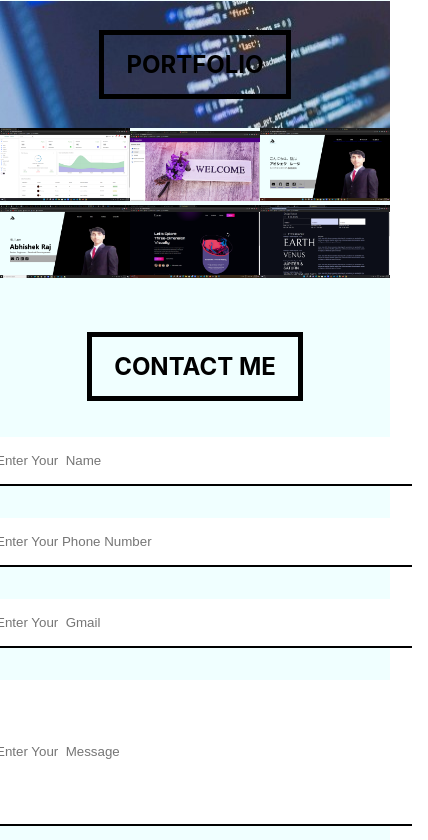
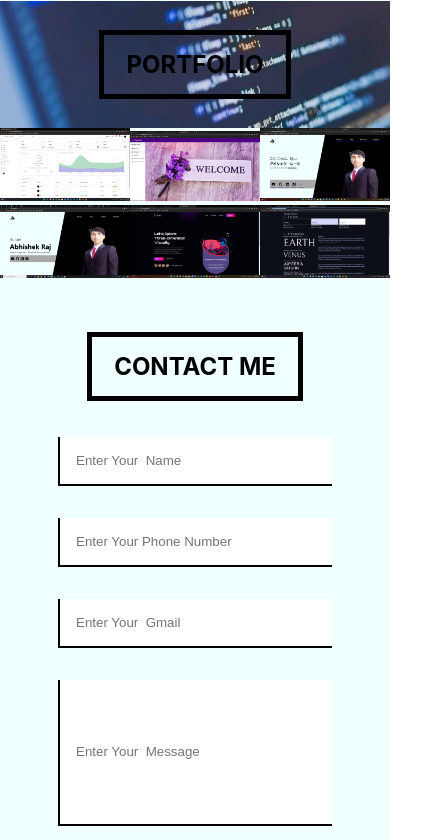
Before and after one commit to abhishekraj11303372/portfolioReact, a React (Create React App) app: page / in a window 390 px wide. Shown: the part 4327-5167 px from the top of the page, 428 px wide, since content can reach past the window. Built offline with nearby package versions, Linux system fonts and the light colour scheme.

Commit message:
form width for mobile

```diff
--- a/src/Components/ContactMe/ContactMe.css
+++ b/src/Components/ContactMe/ContactMe.css
@@ -26,3 +26,34 @@ button {
 .message {
     height: 7rem;
 }
+
+@media screen and (max-width: 600px) {
+    .forms {
+        display: flex;
+        flex-direction: column;
+        font-size: 1rem;
+    }
+
+    input {
+        padding: 1rem;
+        margin: 1rem;
+        width: 15rem;
+        border: solid black 2px;
+        /* border-right: solid black 2px; */
+        border-top: none;
+        border-right: none;
+    }
+
+    button {
+        padding: 1rem;
+        border: solid black 2px;
+        /* border-right: solid black 2px; */
+        border-top: none;
+        border-bottom: none;
+        margin-bottom: 3rem;
+    }
+
+    .message {
+        height: 7rem;
+    }
+}
```
